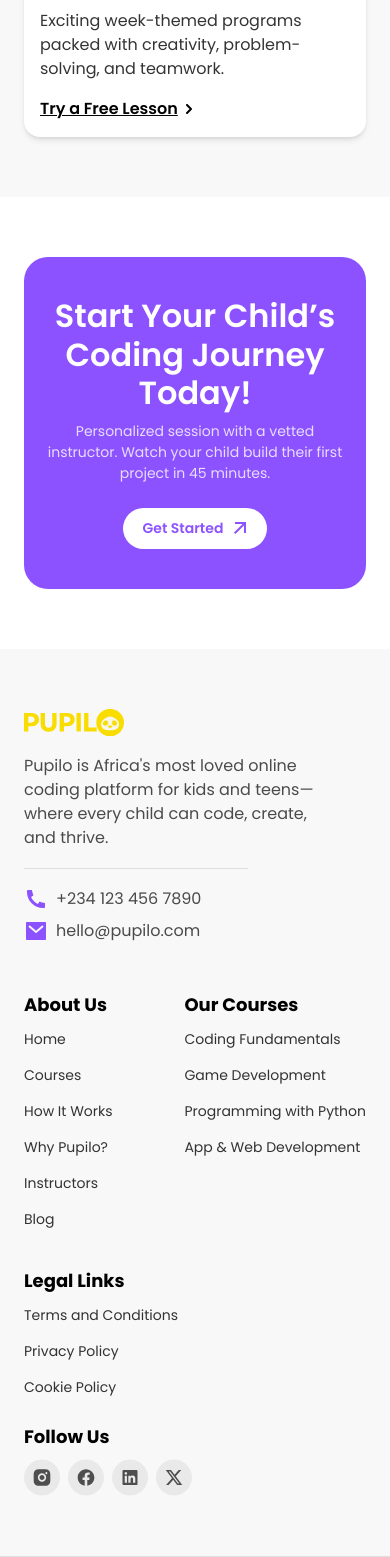
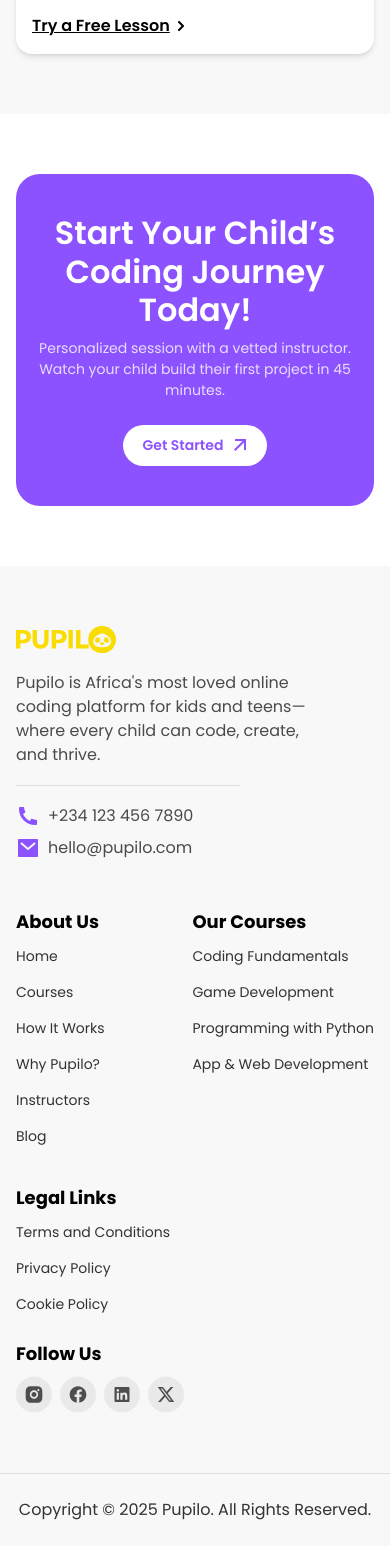
Before and after one commit to Pupiloinc/Pupilo, a Next.js app: page / in a window 390 px wide. Shown: the part 5551-7108 px from the top of the page. Built offline with nearby package versions, Linux system fonts and the light colour scheme.

Commit message:
add container spacing on small screen

```diff
--- a/src/components/PupiloDelivers.jsx
+++ b/src/components/PupiloDelivers.jsx
@@ -43,7 +43,7 @@ const formats = [
 const PupiloDelivers = () => {
   return (
     <div className="py-[60px] sm:py-20 bg-white-100 relative">
-      <div className="container max-w-[1140px] xl:px-0 px-6 mx-auto">
+      <div className="container max-w-[1140px] xl:px-0 px-6 max-sm:px-4 mx-auto">
         <Image
           src="/assets/images/png/pupilo-delivers-right-img.png"
           alt="bg"
--- a/src/components/common/Footer.jsx
+++ b/src/components/common/Footer.jsx
@@ -37,7 +37,7 @@ export const FOOTER_DATA_LIST = [
 const Footer = () => {
   return (
     <div className="bg-white-100">
-      <div className="container max-w-[1140px] xl:px-0 px-6 mx-auto pt-[60px] sm:pt-20 pb-[60px]">
+      <div className="container max-w-[1140px] xl:px-0 px-6 max-sm:px-4 mx-auto pt-[60px] sm:pt-20 pb-[60px]">
         <div className="flex lg:flex-row flex-col justify-between gap-7">
           <div className="lg:w-[35%]">
             <Link href="/">
--- a/src/components/common/GetStarted.jsx
+++ b/src/components/common/GetStarted.jsx
@@ -6,7 +6,7 @@ import Image from "next/image";
 
 const GetStarted = () => {
   return (
-    <div className="container max-w-[1140px] xl:px-0 px-6 mx-auto py-[60px] sm:py-[100px] lg:py-40">
+    <div className="container max-w-[1140px] xl:px-0 px-6 max-sm:px-4 mx-auto py-[60px] sm:py-[100px] lg:py-40">
       <div className=" bg-purple rounded-3xl min-h-auto sm:min-h-[352px] py-10 sm:py-[52px] max-sm:px-4 relative">
         <Image
           src="/assets/images/png/get-started-right-icon.png"
--- a/src/components/home/PupiloCurriculum.jsx
+++ b/src/components/home/PupiloCurriculum.jsx
@@ -7,7 +7,7 @@ import { PUPILO_CURRICULUM_LIST } from '../../../utils/helper'
 const PupiloCurriculum = () => {
     return (
       <div>
-        <div className="container max-w-[1140px] xl:px-0 px-6 mx-auto pb-[80px]">
+        <div className="container max-w-[1140px] xl:px-0 px-6 max-sm:px-4 mx-auto pb-[80px]">
           <div className="pb-10">
             <Title
               text={
```
